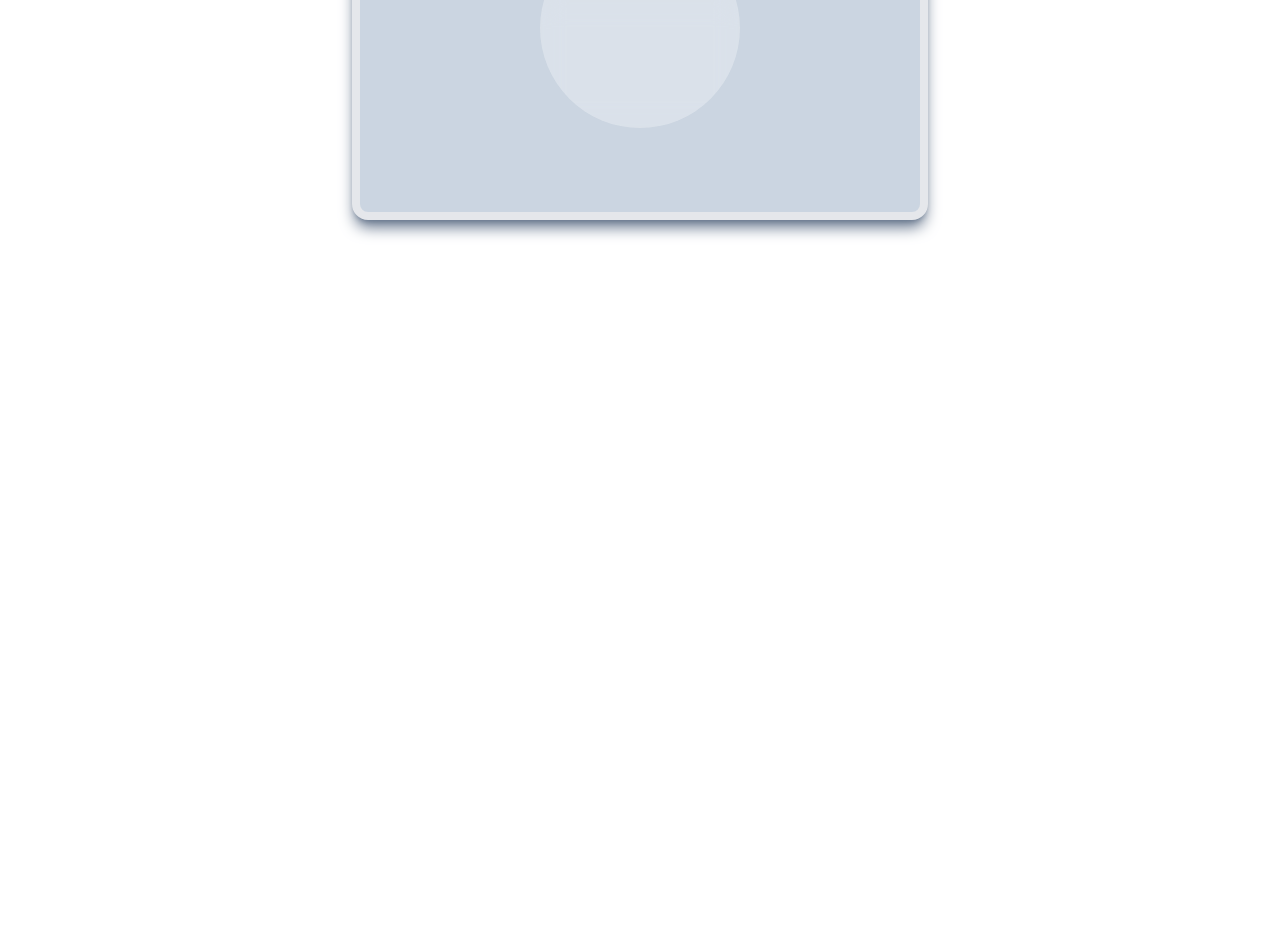
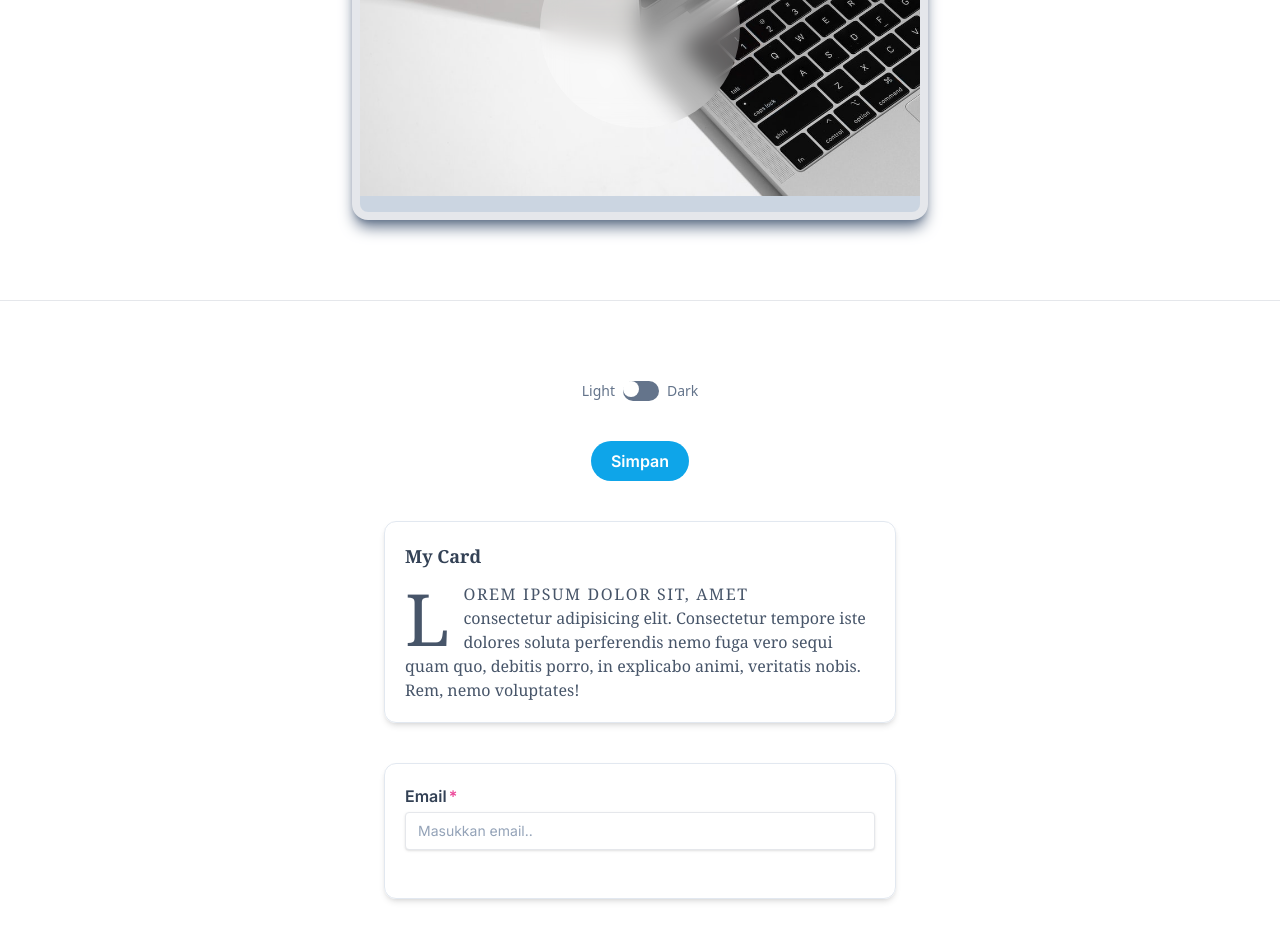
Before and after one commit to sianturiwilly/belajar-tailwind, a plain HTML site: page index.html in a window 1280 px wide. Shown: the part 1778-2718 px from the top of the page. Before the commit the page ends 2382 px from the top, so only its background shows below. Drawn offline with nearby package versions, Linux system fonts and the light colour scheme.

Commit message:
Commit ke-12

```diff
--- a/index.html
+++ b/index.html
@@ -28,9 +28,13 @@
         };
     </script>
     <title>Belajar Tailwind CSS</title>
-    <style type="text/tailwindcss"></style>
+    <style type="text/tailwindcss">
+        #toggle:checked ~ label div.toggle-circle {
+            @apply translate-x-3;
+        }
+    </style>
 </head>
-<body>
+<body class="dark:bg-slate-800 dark:text-slate-200">
     <h1 class="text-8xl font-bold text-center my-10">Mari Belajar <span class="bg-gradient-to-r from-blue-500 to-teal-400 bg-clip-text text-transparent">TailwindCSS</span></h1>
 
     <section class="mb-10 bg-gradient-to-br from-indigo-200 via-red-200 to-yellow-300">
@@ -60,6 +64,46 @@
         <div class="w-[200px] h-[200px] bg-white/30 m-auto backdrop-blur-md rounded-full"></div>
     </div>
 
+    <hr class="my-20" />
+
+    <div class="flex justify-center">
+        <span class="text-sm text-slate-500 mr-2">Light</span>
+        <input type="checkbox" id="toggle" class="hidden" />
+        <label for="toggle">
+            <div class="w-9 h-5 bg-slate-500 rounded-full">
+                <div class="w-4 h-4 bg-white rounded-full flex items-center p-1 cursor-pointer toggle-circle"></div>
+            </div>
+        </label>
+        <span class="text-sm text-slate-500 ml-2">Dark</span>
+    </div>
+
+    <button class="my-10 bg-sky-500 px-5 py-2 rounded-full text-white font-semibold font-inter block mx-auto hover:bg-sky-600 active:bg-sky-700 focus:ring focus:ring-sky-300 dark:bg-slate-300 dark:text-slate-800 dark:hover:text-slate-900 dark:hover:bg-slate-100">Simpan</button>
+
+    <div class="max-w-lg my-10 border border-slate-200 rounded-xl mx-auto p-5 shadow-md font-inter hover:bg-sky-500 group font-serif dark:hover:bg-slate-300">
+        <h5 class="font-bold text-slate-700 text-lg mb-3 group-hover:text-white dark:group-hover:text-slate-800">My Card</h5>
+        <p class="text-slate-600 group-hover:text-white selection:bg-lime-300 selection:text-slate-900 first-line:uppercase first-line:tracking-widest first-letter:text-7xl first-letter:float-left first-letter:mr-3">Lorem ipsum dolor sit, amet consectetur adipisicing elit. Consectetur tempore iste dolores soluta perferendis nemo fuga vero sequi quam quo, debitis porro, in explicabo animi, veritatis nobis. Rem, nemo voluptates!</p>
+    </div>
+
+    <div class="max-w-lg border border-slate-200 rounded-xl mx-auto shadow-md font-inter p-5">
+        <form action="">
+            <label for="email">
+                <span class="block font-semibold mb-1 text-slate-700 after:content-['*'] after:text-pink-500 after:ml-0.5">Email</span>
+                <input type="email" placeholder="Masukkan email.." class="px-3 py-2 border shadow rounded w-full block text-sm placeholder:text-slate-400 focus:outline-none focus:ring-1 focus:ring-sky-500 focus:border-sky-500 invalid:text-pink-700 invalid:focus:ring-pink-700 invalid:focus:border-pink-700 peer" />
+                <p class="text-sm m-1 text-pink-700 invisible peer-invalid:visible">Email tidak valid.</p>
+            </label>
+        </form>
+    </div>
+
     <div class="mb-96"></div>
+
+    <script>
+        const checkbox = document.querySelector('#toggle');
+        const html = document.querySelector('html');
+
+        checkbox.addEventListener('click', function()
+        {
+            checkbox.checked ? html.classList.add('dark') : html.classList.remove('dark')
+        })
+    </script>
 </body>
 </html>
```
Also changed, not shown: img/1.jpg (added).
